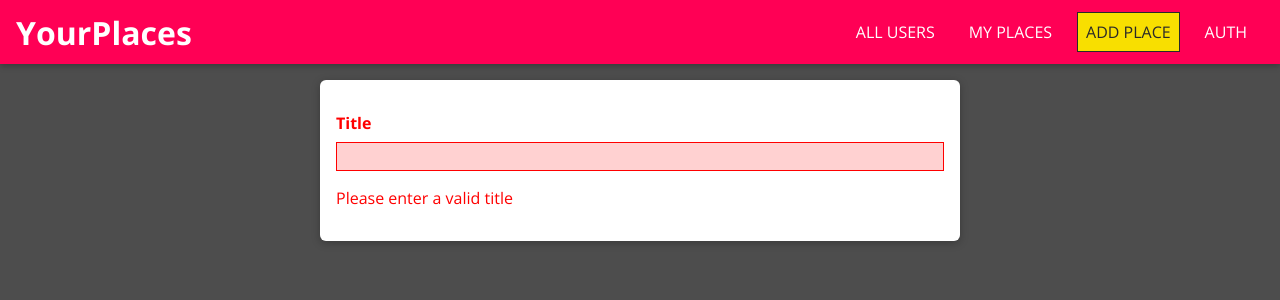
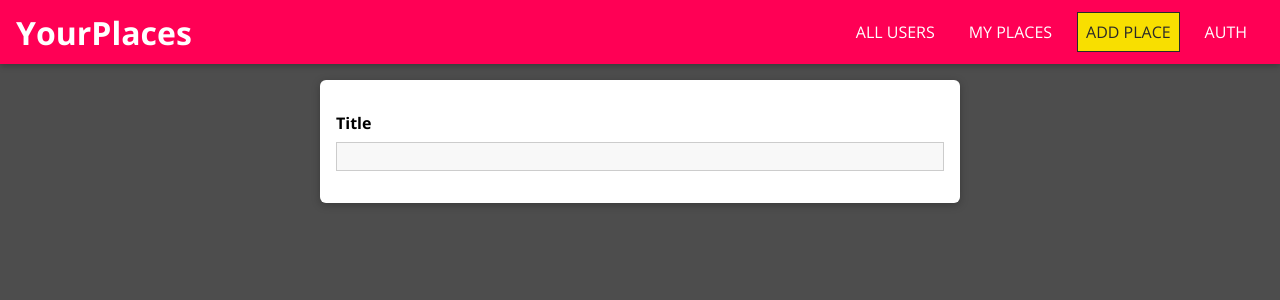
Before and after one commit to jock-citrus/mern-react, a React (Create React App) app: page /places/new in a window 1280 px wide. Shown: the top 300 px of the page. Built offline with nearby package versions, Linux system fonts and the light colour scheme.

Commit message:
add validation to Input FormElement component

```diff
--- a/src/places/pages/NewPlace.js
+++ b/src/places/pages/NewPlace.js
@@ -1,12 +1,13 @@
 import React from 'react';
 
 import Input from '../../shared/components/FormElements/Input';
+import { VALIDATOR_REQUIRED } from '../../shared/util/validators';
 import './NewPlace.css';
 
 const NewPlace = () => {
   return (
     <form className="place-form">
-      <Input element="input" type="text" label="Title" errorText="Please enter a valid title"/>
+      <Input element="input" type="text" label="Title" validators={[VALIDATOR_REQUIRED()]} errorText="Please enter a valid title"/>
     </form>
   );
 };
--- a/src/shared/components/FormElements/Input.js
+++ b/src/shared/components/FormElements/Input.js
@@ -1,5 +1,6 @@
 import React, { useReducer } from 'react';
 
+import { validate } from '../../util/validators';
 import './Input.css';
 
 const inputReducer = (state, action) => {
@@ -8,33 +9,42 @@ const inputReducer = (state, action) => {
       return {
         ...state,
         value: action.value,
-        isValid: true
+        isValid: validate(action.value, action.validators)
       };
+    case 'TOUCH':
+      return {
+        ...state,
+        isTouched: true
+      }
     default:
       return state;
   }
 };
 
 const Input = props => {
-  const [inputState, inputDispatch] = useReducer(inputReducer, { value: '', isValid: false });
+  const [{ value, isValid, isTouched }, inputDispatch] = useReducer(inputReducer, { value: '', isValid: false, isTouched:false });
 
   const changeHandler = event => {
-    inputDispatch({ type: 'CHANGE', value: event.target.value })
+    inputDispatch({ type: 'CHANGE', value: event.target.value, validators: props.validators })
+  }
+
+  const touchHandler = () => {
+    inputDispatch({ type: 'TOUCH' })
   }
 
   const element =
     props.element === 'input' ? (
-      <input id={props.id} type={props.type} value={inputState.value} placeholder={props.placeholder} onChange={changeHandler}/>
+      <input id={props.id} type={props.type} value={value} placeholder={props.placeholder} onChange={changeHandler} onBlur={touchHandler}/>
     ) : (
-      <textarea id={props.id} value={inputState.value} rows={props.rows || 3} onChange={changeHandler}/>
+      <textarea id={props.id} value={value} rows={props.rows || 3} onChange={changeHandler} onBlur={touchHandler}/>
     );
 
-
+  const showError = !isValid && isTouched;
   return (
-    <div className={`form-control ${!inputState.isValid && 'form-control--invalid'}`}>
+    <div className={`form-control ${showError && 'form-control--invalid'}`}>
       <label htmlFor={props.id}>{props.label}</label>
       {element}
-      {!inputState.isValid && <p>{props.errorText}</p>}
+      {showError && <p>{props.errorText}</p>}
     </div>
   );
 };
--- /dev/null
+++ b/src/shared/util/validators.js
@@ -0,0 +1,49 @@
+const VALIDATOR_TYPE_REQUIRED = 'REQUIRED';
+const VALIDATOR_TYPE_MIN_LENGTH = 'MIN_LENGTH';
+const VALIDATOR_TYPE_MAX_LENGTH = 'MAX_LENGTH';
+const VALIDATOR_TYPE_MIN = 'MIN';
+const VALIDATOR_TYPE_MAX = 'MAX';
+const VALIDATOR_TYPE_EMAIL = 'EMAIL';
+const VALIDATOR_TYPE_FILE = 'FILE';
+
+export const VALIDATOR_REQUIRED = () => ({ type: VALIDATOR_TYPE_REQUIRED });
+export const VALIDATOR_FILE = () => ({ type: VALIDATOR_TYPE_FILE });
+export const VALIDATOR_MIN_LENGTH = val => ({
+  type: VALIDATOR_TYPE_MIN_LENGTH,
+  val: val
+});
+export const VALIDATOR_MAX_LENGTH = val => ({
+  type: VALIDATOR_TYPE_MAX_LENGTH,
+  val: val
+});
+export const VALIDATOR_MIN = val => ({ type: VALIDATOR_TYPE_MIN, val: val });
+export const VALIDATOR_MAX = val => ({ type: VALIDATOR_TYPE_MAX, val: val });
+export const VALIDATOR_EMAIL = () => ({ type: VALIDATOR_TYPE_EMAIL });
+
+export const validate = (value, validators) => {
+  let isValid = true;
+  for (const validator of validators) {
+    if (validator.type === VALIDATOR_TYPE_REQUIRED) {
+      isValid = isValid && value.trim().length > 0;
+    }
+    if (validator.type === VALIDATOR_TYPE_MIN_LENGTH) {
+      isValid = isValid && value.trim().length >= validator.val;
+    }
+    if (validator.type === VALIDATOR_TYPE_MAX_LENGTH) {
+      isValid = isValid && value.trim().length <= validator.val;
+    }
+    if (validator.type === VALIDATOR_TYPE_MIN) {
+      isValid = isValid && +value >= validator.val;
+    }
+    if (validator.type === VALIDATOR_TYPE_MAX) {
+      isValid = isValid && +value <= validator.val;
+    }
+    if (validator.type === VALIDATOR_TYPE_EMAIL) {
+      isValid = isValid && /^\S+@\S+\.\S+$/.test(value);
+    }
+    if (!isValid) {
+      return isValid;
+    }
+  }
+  return isValid;
+};
```
